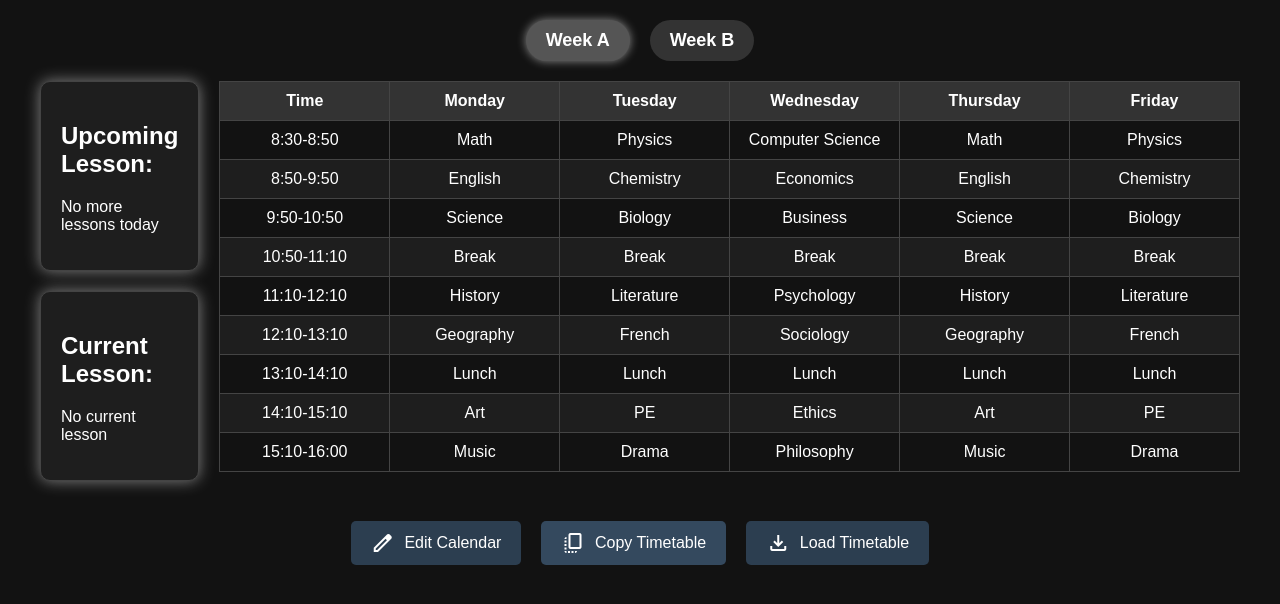
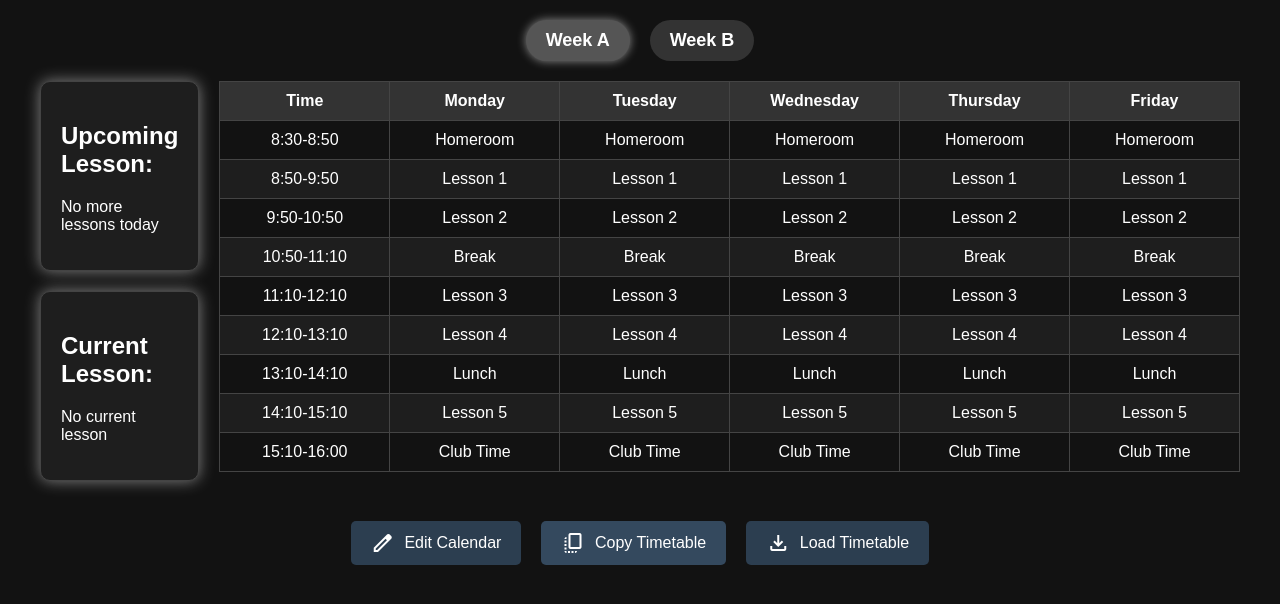
Before and after one commit to ServerBP/calendar-app, a SvelteKit app in the folder calendarSchool/: page / in a window 1280 px wide. Shown: the top 604 px of the page. Built offline with nearby package versions, Linux system fonts and the light colour scheme.

Commit message:
modified:   calendarSchool/src/routes/+page.svelte

```diff
--- a/calendarSchool/src/routes/+page.svelte
+++ b/calendarSchool/src/routes/+page.svelte
@@ -4,19 +4,19 @@
 
   // Create stores for Week A and Week B schedules
   const weekAStore = writable(JSON.parse(localStorage.getItem('weekA')) || {
-    Monday: ['Math', 'English', 'Science', 'Break', 'History', 'Geography', 'Lunch', 'Art', 'Music'],
-    Tuesday: ['Physics', 'Chemistry', 'Biology', 'Break', 'Literature', 'French', 'Lunch', 'PE', 'Drama'],
-    Wednesday: ['Computer Science', 'Economics', 'Business', 'Break', 'Psychology', 'Sociology', 'Lunch', 'Ethics', 'Philosophy'],
-    Thursday: ['Math', 'English', 'Science', 'Break', 'History', 'Geography', 'Lunch', 'Art', 'Music'],
-    Friday: ['Physics', 'Chemistry', 'Biology', 'Break', 'Literature', 'French', 'Lunch', 'PE', 'Drama']
+    Monday: ['Homeroom', 'Lesson 1', 'Lesson 2', 'Break', 'Lesson 3', 'Lesson 4', 'Lunch', 'Lesson 5', 'Club Time'],
+    Tuesday: ['Homeroom', 'Lesson 1', 'Lesson 2', 'Break', 'Lesson 3', 'Lesson 4', 'Lunch', 'Lesson 5', 'Club Time'],
+    Wednesday: ['Homeroom', 'Lesson 1', 'Lesson 2', 'Break', 'Lesson 3', 'Lesson 4', 'Lunch', 'Lesson 5', 'Club Time'],
+    Thursday: ['Homeroom', 'Lesson 1', 'Lesson 2', 'Break', 'Lesson 3', 'Lesson 4', 'Lunch', 'Lesson 5', 'Club Time'],
+    Friday: ['Homeroom', 'Lesson 1', 'Lesson 2', 'Break', 'Lesson 3', 'Lesson 4', 'Lunch', 'Lesson 5', 'Club Time']
   });
 
   const weekBStore = writable(JSON.parse(localStorage.getItem('weekB')) || {
-    Monday: ['Literature', 'French', 'PE', 'Break', 'Drama', 'Art', 'Lunch', 'Music', 'Math'],
-    Tuesday: ['English', 'Science', 'History', 'Break', 'Geography', 'Computer Science', 'Lunch', 'Economics', 'Business'],
-    Wednesday: ['Psychology', 'Sociology', 'Ethics', 'Break', 'Philosophy', 'Physics', 'Lunch', 'Chemistry', 'Biology'],
-    Thursday: ['Literature', 'French', 'PE', 'Break', 'Drama', 'Art', 'Lunch', 'Music', 'Math'],
-    Friday: ['English', 'Science', 'History', 'Break', 'Geography', 'Computer Science', 'Lunch', 'Economics', 'Business']
+    Monday: ['Homeroom', 'Lesson 1', 'Lesson 2', 'Break', 'Lesson 3', 'Lesson 4', 'Lunch', 'Lesson 5', 'Club Time'],
+    Tuesday: ['Homeroom', 'Lesson 1', 'Lesson 2', 'Break', 'Lesson 3', 'Lesson 4', 'Lunch', 'Lesson 5', 'Club Time'],
+    Wednesday: ['Homeroom', 'Lesson 1', 'Lesson 2', 'Break', 'Lesson 3', 'Lesson 4', 'Lunch', 'Lesson 5', 'Club Time'],
+    Thursday: ['Homeroom', 'Lesson 1', 'Lesson 2', 'Break', 'Lesson 3', 'Lesson 4', 'Lunch', 'Lesson 5', 'Club Time'],
+    Friday: ['Homeroom', 'Lesson 1', 'Lesson 2', 'Break', 'Lesson 3', 'Lesson 4', 'Lunch', 'Lesson 5', 'Club Time']
   });
 
   let weekA, weekB;
```
